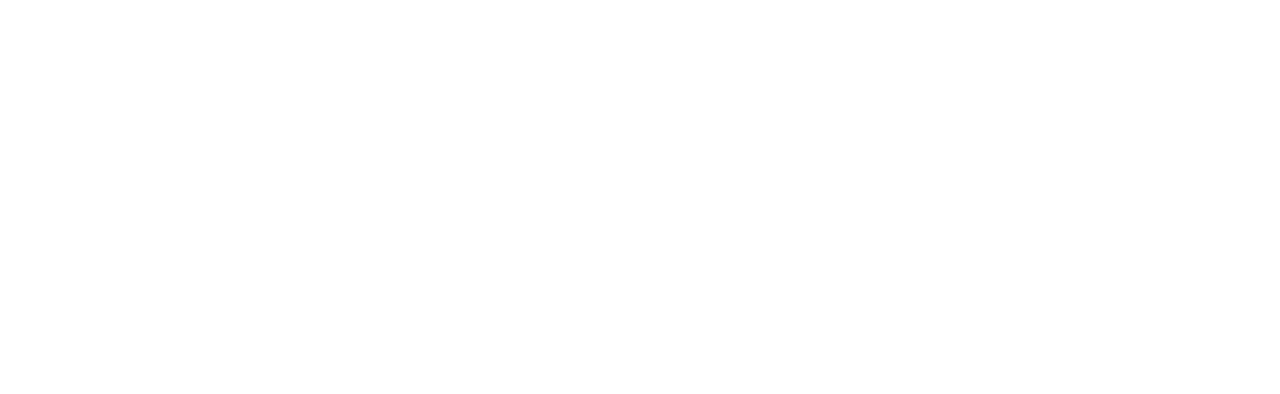
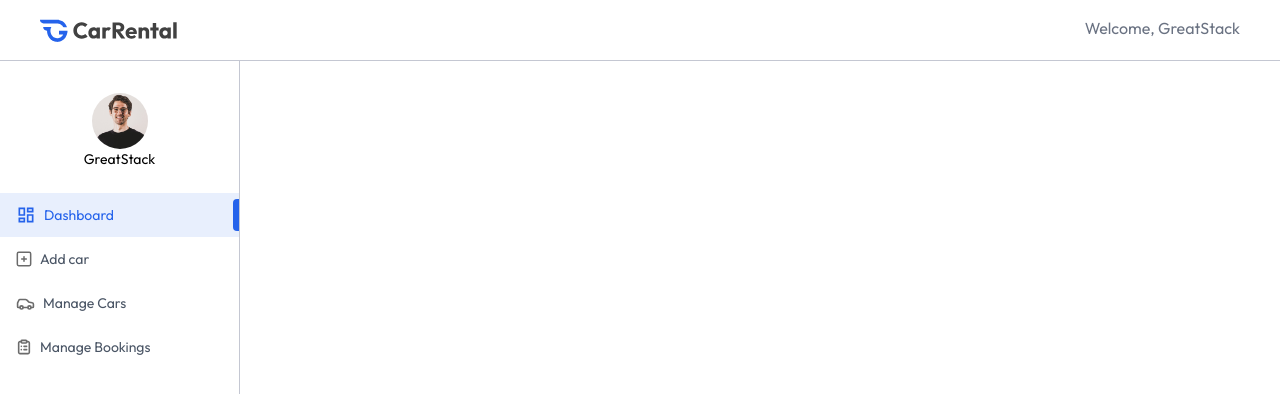
Before and after one commit to bhautik2004/CARRENTAL, a React (Vite) app in the folder client/: page /owner in a window 1280 px wide. Shown: the top 394 px of the page. Built offline with nearby package versions, Linux system fonts and the light colour scheme.

Commit message:
Feat : Owner Sidebar Completed

```diff
--- a/client/src/components/owner/NavbarOwner.jsx
+++ b/client/src/components/owner/NavbarOwner.jsx
@@ -1,11 +1,17 @@
-import React from 'react'
+import React, { use } from "react";
+import { assets, dummyUserData } from "../../assets/assets";
+import { Link, useLocation } from "react-router-dom";
 
 const NavbarOwner = () => {
+  const user = dummyUserData;
   return (
-    <div>
+    <div className="flex item-center justify-between px-6 md:px-10 py-4 text-gray-500 border-b border-borderColor relative transition-all">
+      <Link to="/">
+        <img src={assets.logo} alt="" className="h-7" />
+      </Link>
+      <p>Welcome, {user.name || "Owner"} </p>
+    </div>
+  );
+};
 
-    </div>
-  )
-}
-
-export default NavbarOwner
+export default NavbarOwner;
--- a/client/src/components/owner/Sidebar.jsx
+++ b/client/src/components/owner/Sidebar.jsx
@@ -1,11 +1,82 @@
-import React from 'react'
+import React from "react";
+import { assets, dummyUserData, ownerMenuLinks } from "../../assets/assets";
+import { NavLink } from "react-router-dom";
+import { useLocation } from "react-router-dom";
+import { useState } from "react";
 
 const Sidebar = () => {
+  const user = dummyUserData;
+  const location = useLocation();
+  const [image, setImage] = useState();
+
+  const updateImage = async () => {
+    user.image = URL.createObjectURL(image);
+    setImage("");
+  };
+
   return (
-    <div>
+    <div className="relative min-h-screen md: flex flex-col items-center pt-8 max-w-13 md:max-w-60 w-full border-r border-borderColor text-sm">
+      <div className="group relative">
+        <label htmlFor="image">
+          <img
+            src={
+              image
+                ? URL.createObjectURL(image)
+                : user?.image ||
+                  "https://fastly.picsum.photos/id/25/5000/3333.jpg?hmac=yCz9LeSs-i72Ru0YvvpsoECnCTxZjzGde805gWrAHkM"
+            }
+            alt=""
+            className="h-9 md:h-14 w-9 md:w-14 rounded-full mx-auto"
+          />
+          <input
+            type="file"
+            id="image"
+            accept="image/*"
+            hidden
+            onChange={(e) => setImage(e.target.files[0])}
+          />
+          <div className="absolute hidden top-0 right-0 left-0 bottom-0 bg-black/10 rounded-full group-hover:flex items-center justify-center cursor-pointer">
+            <img src={assets.edit_icon} alt="" />
+          </div>
+        </label>
+      </div>
+      {image && (
+        <button
+          className="absolute top-0 right-0 flex p-2 gap-1 bg:primary/10 text-primary cursor-pointer "
+          onClick={updateImage}
+        >
+          Save <img src={assets.check_icon} width={13} alt="" />
+        </button>
+      )}
+      <p>{user?.name}</p>
+      <div className="w-full">
+        {ownerMenuLinks.map((link, index) => (
+          <NavLink
+            key={index}
+            to={link.path}
+            className={`relative flex items-center gap-2 w-full py-3 pl-4 first:mt-6 ${
+              link.path === location.pathname
+                ? "bg-primary/10 text-primary"
+                : "text-gray-600"
+            }`}
+          >
+            <img
+              src={
+                link.path === location.pathname ? link.coloredIcon : link.icon
+              }
+              alt="car icon"
+            />
+            <span className="max-md:hidden">{link.name}</span>
+            <div
+              className={`${
+                link.path === location.pathname && "bg-primary"
+              } w-1.5 h-8 rounded-l right-0 absolute`}
+            ></div>
+          </NavLink>
+        ))}
+      </div>
+    </div>
+  );
+};
 
-    </div>
-  )
-}
-
-export default Sidebar
+export default Sidebar;
--- a/client/src/components/owner/Title.jsx
+++ b/client/src/components/owner/Title.jsx
@@ -1,11 +1,14 @@
-import React from 'react'
+import React from "react";
 
-const Title = () => {
+const Title = ({ title, subTitle }) => {
   return (
-    <div>
+    <>
+      <h1 className="font-medium text-3xl">{title}</h1>
+      <p className="text-sm md:text-base text-gray-500/90 mt-2 max-w-156">
+        {subTitle}
+      </p>
+    </>
+  );
+};
 
-    </div>
-  )
-}
-
-export default Title
+export default Title;
--- a/client/src/pages/owner/Layout.jsx
+++ b/client/src/pages/owner/Layout.jsx
@@ -1,11 +1,19 @@
-import React from 'react'
+import React from "react";
+import NavbarOwner from "../../components/owner/NavbarOwner";
+import Sidebar from "../../components/owner/Sidebar";
+import { Outlet } from "react-router-dom";
 
 const Layout = () => {
   return (
-    <div>
+    <div className="flex flex-col">
+      <NavbarOwner />
+      <div className="flex">
+        {/* Sidebar */}
+        <Sidebar />
+        <Outlet />
+      </div>
+    </div>
+  );
+};
 
-    </div>
-  )
-}
-
-export default Layout
+export default Layout;
```
Also changed, not shown: client/src/components/Navbar.jsx (+44 -19 lines).
